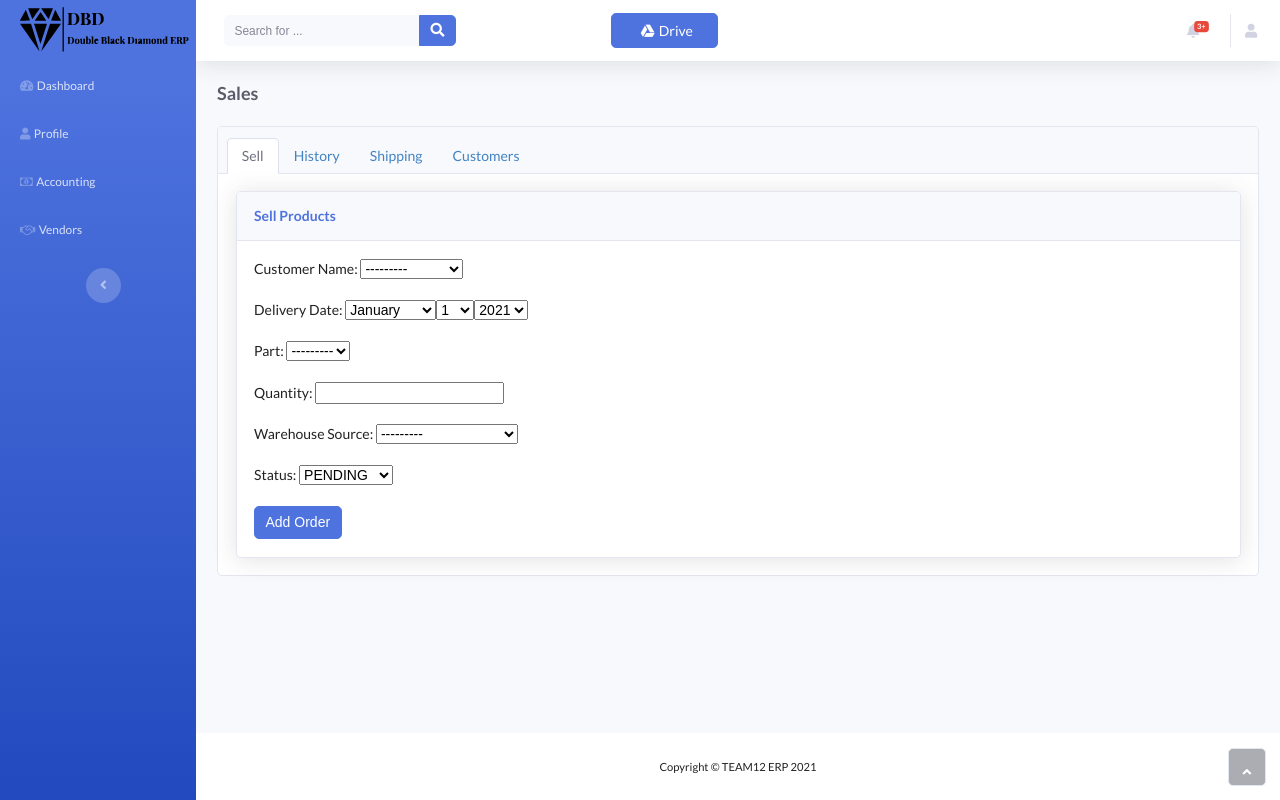
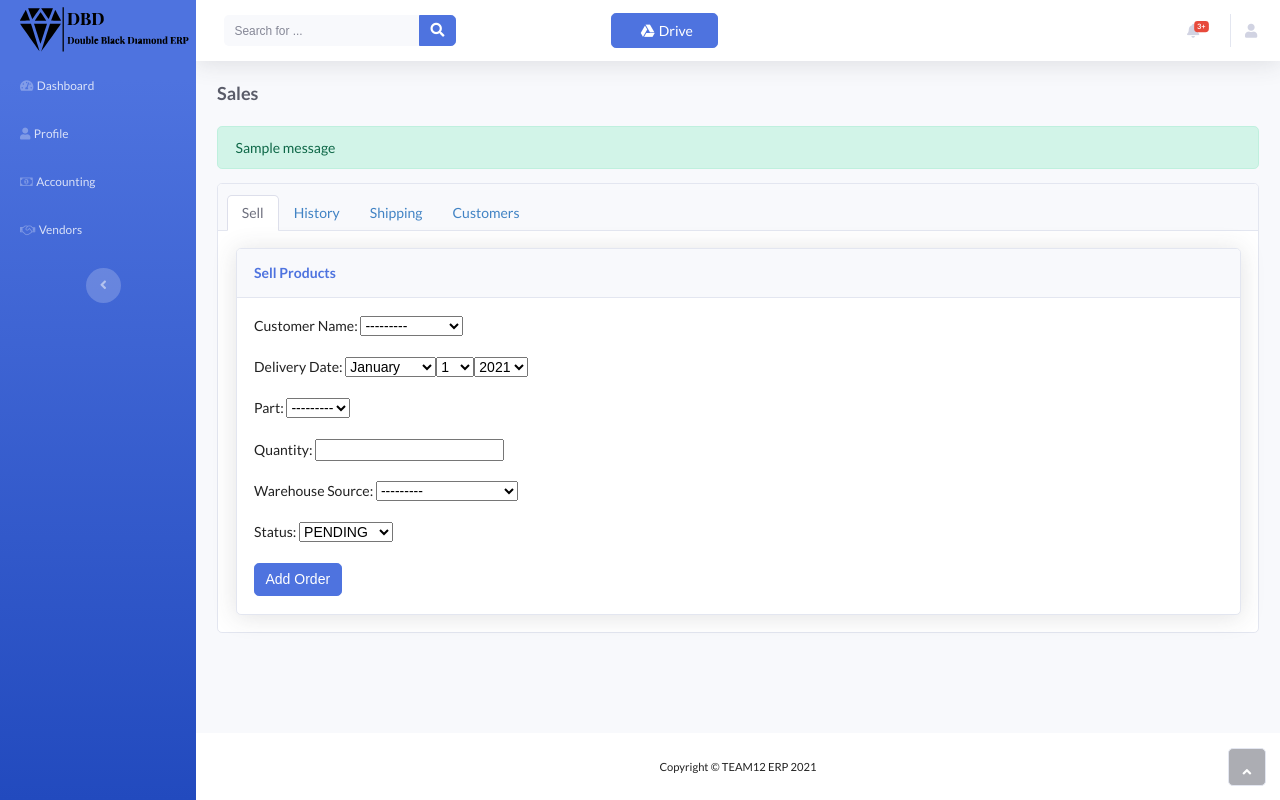
Before and after one commit to AdrienKamran/soen390-team12, a Django app: page /sales/ in a window 1280 px wide. Run offline with Django 3.2, Linux system fonts and the light colour scheme; a user stored in the database is signed in; tables that the repository leaves empty hold one stand-in row (values such as "Sample post"); one stand-in notice (Sample message) is shown; some libraries are stand-ins or nearby versions.

Commit message:
Added error/success messages in the sales while creating customers

```diff
--- a/ERP/sales/views.py
+++ b/ERP/sales/views.py
@@ -1,6 +1,7 @@
 from django.contrib.auth.decorators import login_required
 from django.http import HttpResponseRedirect, JsonResponse
 from django.shortcuts import render
+from django.contrib import messages
 
 from sales.forms import OrderForm, CustomerForm
 from sales.models import *
@@ -55,9 +56,10 @@ def add_customer(request):
                     country=country
                 )
                 customer.save()
+                messages.success(request, name + ' was created successfully')
                 return HttpResponseRedirect('/sales')
             else:
-                customer_form.add_error('name',"Customer already exists.")
+                messages.error(request, name + ' already exists')
         return sales_view(request, customer_form=customer_form)
     return HttpResponseRedirect('/sales')
 
--- a/ERP/templates/sales.html
+++ b/ERP/templates/sales.html
@@ -6,6 +6,13 @@
 
                 <div class="container-fluid">
                     <h3 class="text-dark mb-4">Sales</h3>
+                    {% for message in messages %}
+                        {% if message.tags == 'error' %}
+                            <div class="alert alert-danger">{{ message }}</div>
+                        {% elif message.tags == 'success' %}
+                            <div class="alert alert-success">{{ message }}</div>
+                        {% endif %}
+                    {% endfor %}
                     <div class="card">
                         <div class="card-header">
                             <ul class="nav nav-tabs card-header-tabs">
```
